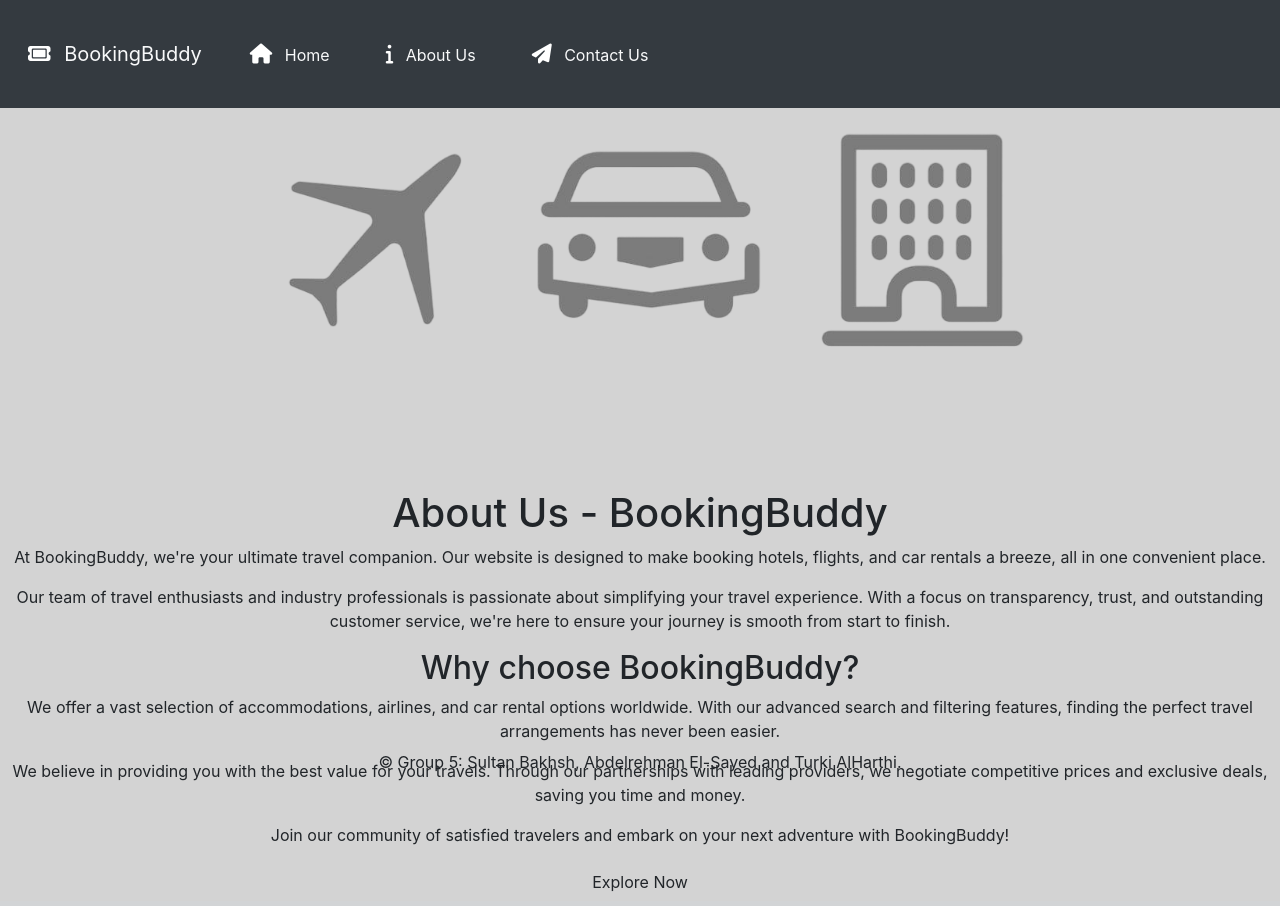
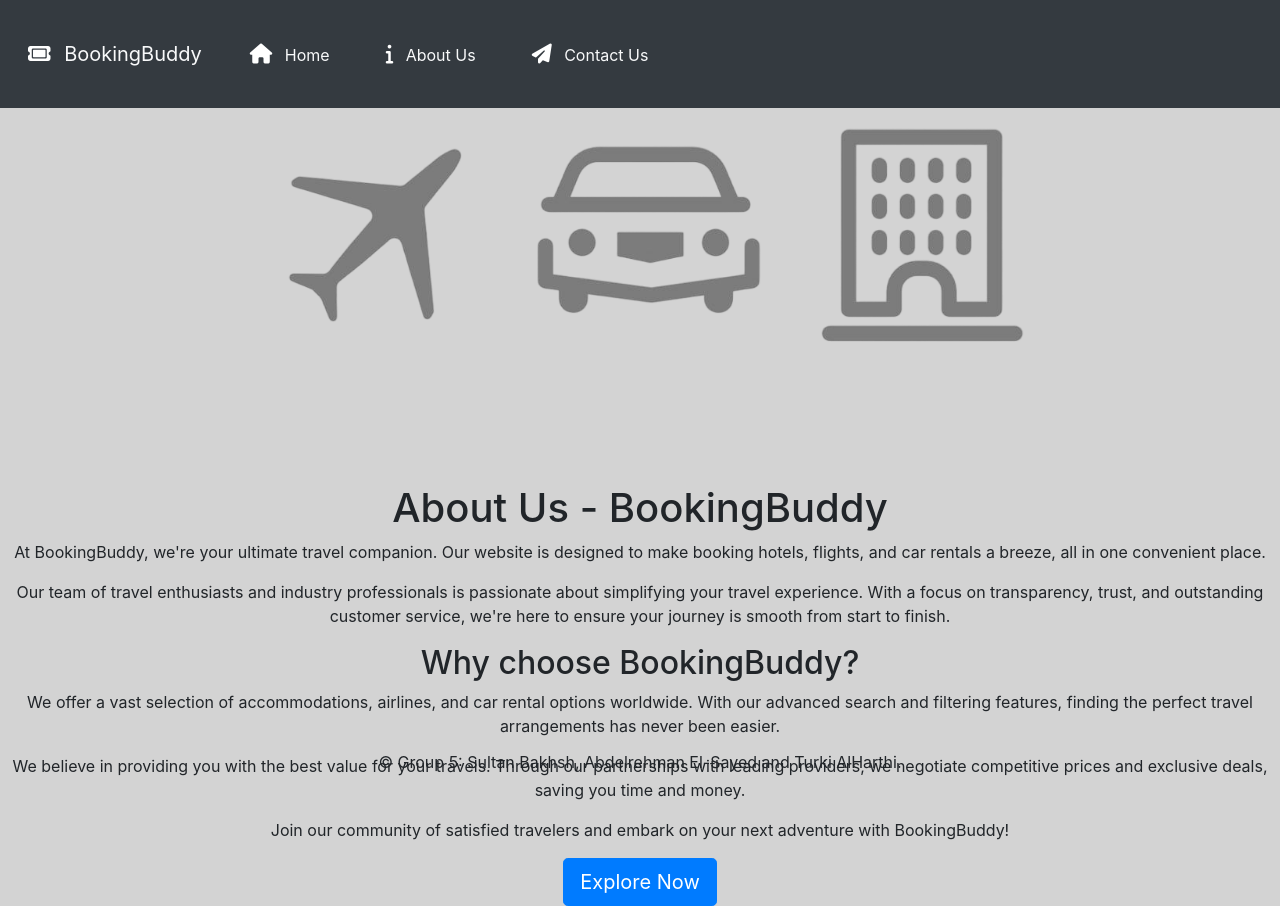
Before and after one commit to Abdelrahman1211/BookingBuddy, a Python web app: template templates/about.html in a window 1280 px wide. Run offline with Jinja, Linux system fonts and the light colour scheme; the template is opened without the code that fills it, so the values that code supplies are empty; some libraries are stand-ins or nearby versions.

Commit message:
about.html

```diff
--- a/templates/about.html
+++ b/templates/about.html
@@ -55,7 +55,7 @@
 
   <main>
     <section style="display: flex; flex-direction: column; justify-content: center; align-items: center; height: 89vh;"> <!-- vh - viewport height-->
-      <img src="../static/logos.png" alt="Logos" style="width: 1000px; height: auto;">
+      <img src="static/logos.png" alt="Logos" style="width: 1000px; height: auto;">
       <h1 style="text-align: center;">About Us - BookingBuddy</h1>
 
 
@@ -71,7 +71,7 @@
 
       <p style="text-align: center;">Join our community of satisfied travelers and embark on your next adventure with BookingBuddy!</p>
 
-      <a href="home.html" class="btn">Explore Now</a>
+      <a href="home.html" class="btn btn-primary btn-lg">Explore Now</a>
     </section>
   </main>
 
```
